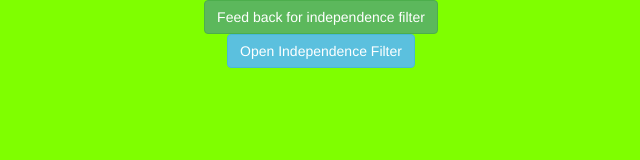
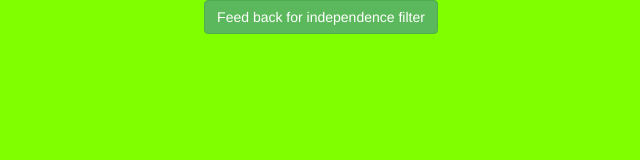
Before and after one commit to VishwajeethV/Feedback-for-independence-filter, a plain HTML site: page index.html in a window 1280 px wide. Shown: the whole page, without its empty margins (319-959 px from the left). Drawn offline with nearby package versions, Linux system fonts and the light colour scheme.

Commit message:
Update index.html

```diff
--- a/index.html
+++ b/index.html
@@ -14,7 +14,6 @@
 
 <div class="powr-comments" id="c080308f_1620660515"></div><script src="https://www.powr.io/powr.js?platform=html"></script>
 
-<button class="btn btn-info" onclick="redirect()">Open Independence Filter</button>
 </form>
 </center>
 <script src="main.js"></script>
```
